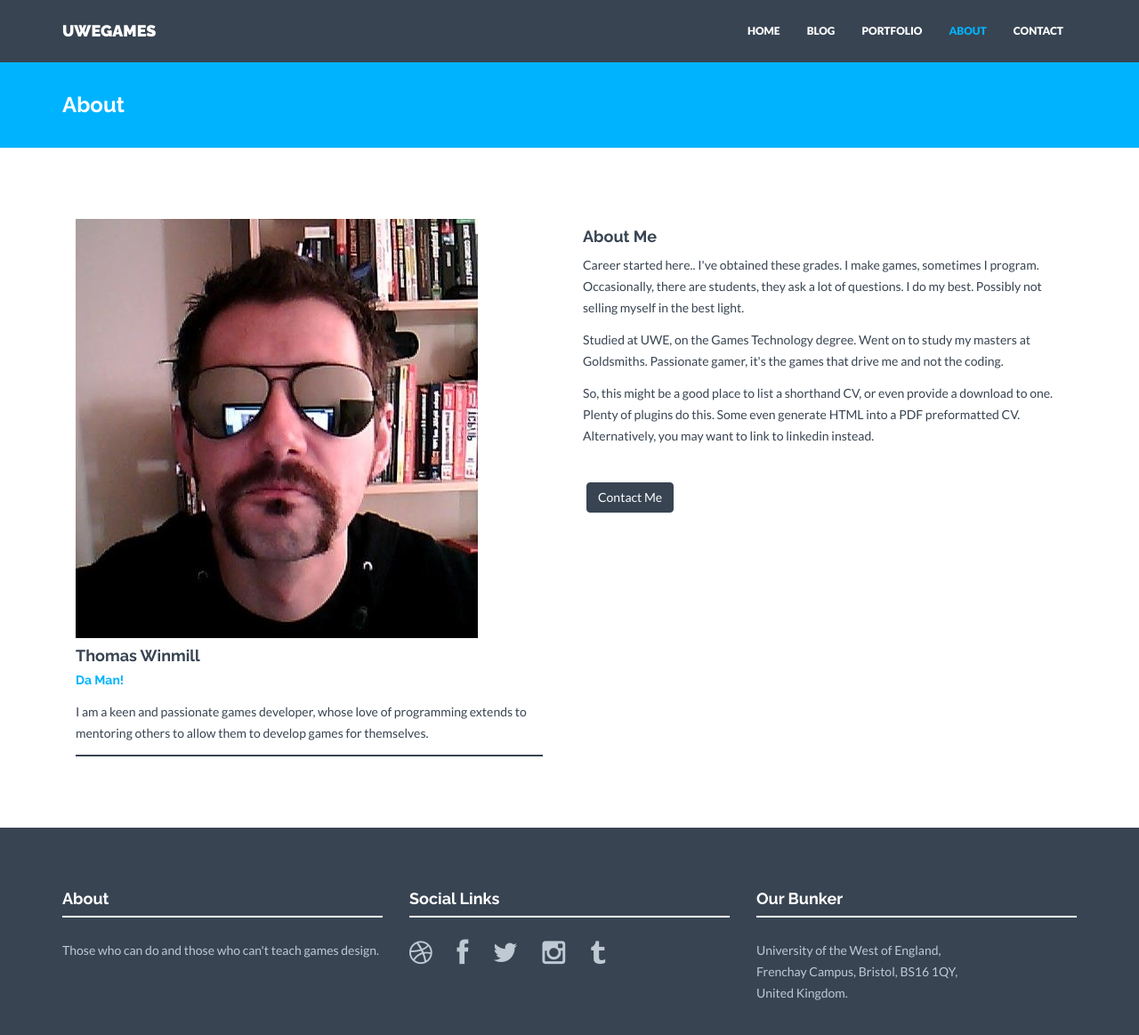
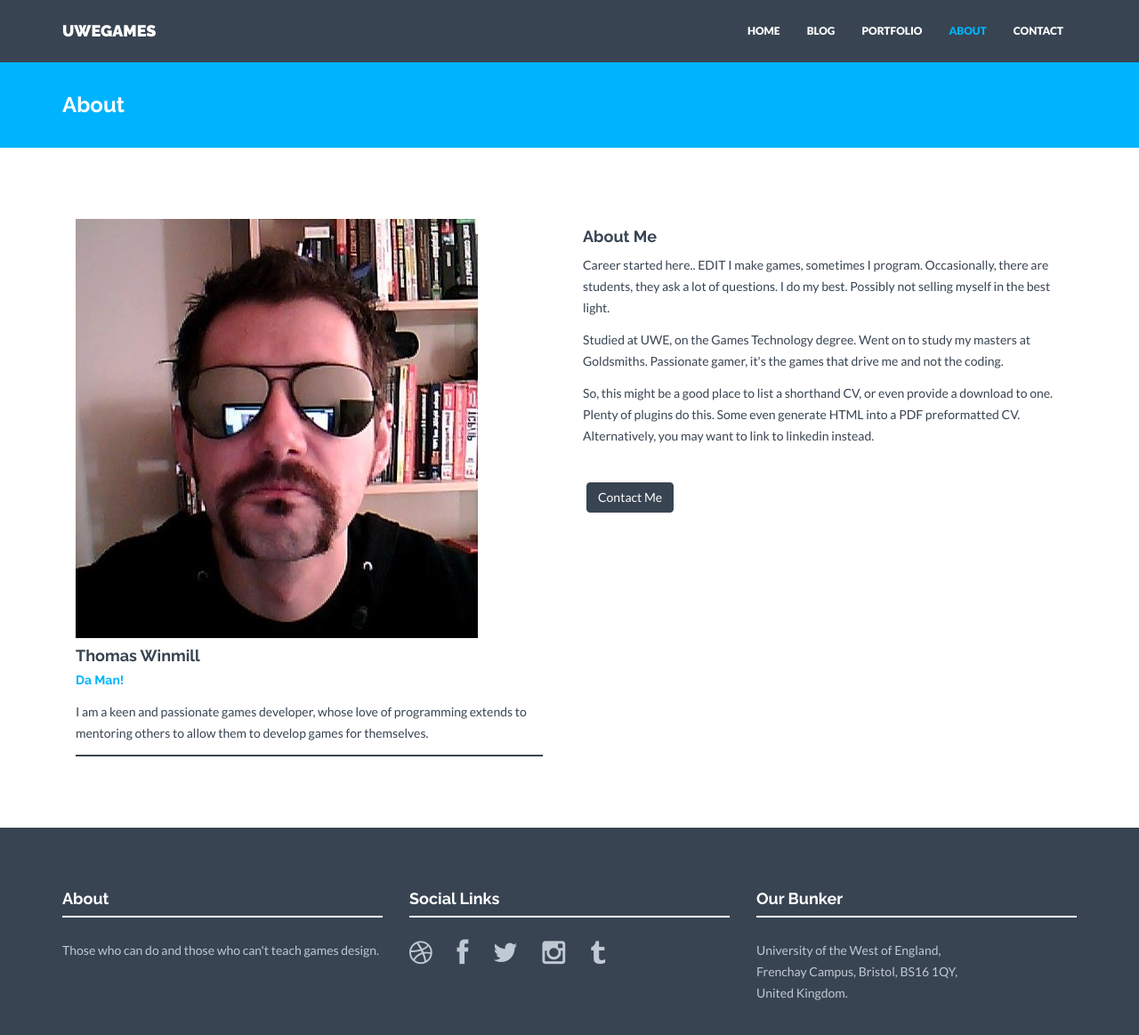
Before and after one commit to Winmillt/Portfilio, a Jekyll site: the page built from about.html, in a window 1280 px wide and 1200 px high. Shown: the top 1163 px of the window at 89% size. Built offline with Jekyll 4.4.1, drawn with Linux system fonts in a browser that asks for light colours; nearby versions of some CDN libraries.

Commit message:
Quick Test
edit inputted into wall text

```diff
--- a/about.html
+++ b/about.html
@@ -30,7 +30,7 @@ permalink: /about/
         </div>
         <div class="col-lg-6">
             <h4>About Me</h4>
-            <p>Career started here.. I've obtained these grades. I make games, sometimes I program. Occasionally, there are students, they ask a lot of questions. I do my best. Possibly not selling myself in the best light.</p>
+            <p>Career started here.. EDIT I make games, sometimes I program. Occasionally, there are students, they ask a lot of questions. I do my best. Possibly not selling myself in the best light.</p>
             <p>Studied at UWE, on the Games Technology degree. Went on to study my masters at Goldsmiths. Passionate gamer, it's the games that drive me and not the coding.</p>
             <p>So, this might be a good place to list a shorthand CV, or even provide a download to one. Plenty of plugins do this. Some even generate HTML into a PDF preformatted CV. Alternatively, you may want to link to linkedin instead.</p>
             <p><br/><a href="{{ "/contact/" | prepend: site.baseurl }}" class="btn btn-theme">Contact Me</a></p>
```
